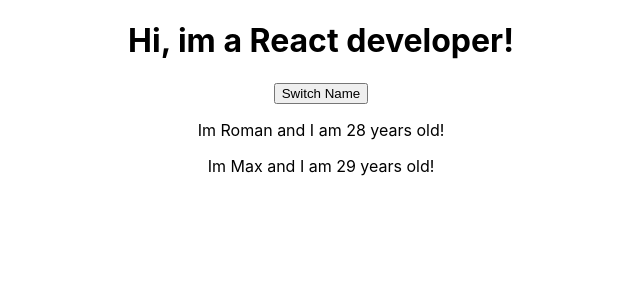
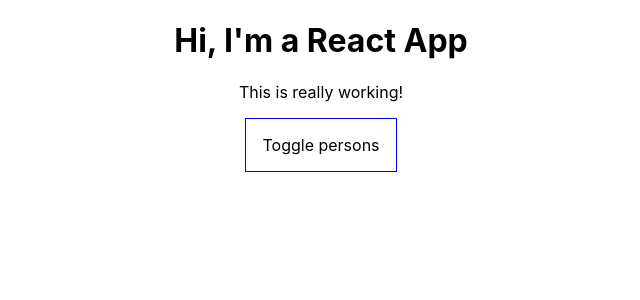
Before and after one commit to romangrubic/react-project, a React (Create React App) app: page / in a window 1280 px wide. Shown: the top 300 px of the page, without its empty margins (319-959 px from the left). Built offline with nearby package versions, Linux system fonts and the light colour scheme.

Commit message:
added id to persons list as a key.

```diff
--- a/src/App.js
+++ b/src/App.js
@@ -1,38 +1,74 @@
-import React, { useState } from 'react';
+import React, { Component } from 'react';
 import './App.css';
 import Person from './Person/Person';
 
-
-const App = (props) => {
-    const [personsState, setPersonsState] = useState({
+class App extends Component {
+    state = {
         persons: [
-            { name: "Roman", age: 28},
-            { name: "Max", age: 29}
+            { id: 'a1', name: 'Max', age: 28 },
+            { id: 'b2', name: 'Manu', age: 29 },
+            { id: 'c3', name: 'Stephanie', age: 26 },
         ],
-        otherState: "some other value"
-    });
-
-    const [otherState, setOtherState] = useState("some other value");
-    console.log(personsState, otherState);
-    const switchNameHandler = () => {
-        // console.log('dd');
-        // dont do this personsState.persons[0].name = "Maximillian";
-    setPersonsState({
-            persons: [
-            { name: "Roman Grubic", age: 28},
-            { name: "Maximillian", age: 29}
-        ],
-        otherState: personsState.otherState
-     });
+        otherState: 'some other value',
+        showPersons: false,
     };
 
-    return (
-        <div className="App">
-        <h1>Hi, im a React developer!</h1>
-        <button onClick={switchNameHandler}>Switch Name</button>
-        <Person name={personsState.persons[0].name} age={personsState.persons[0].age}/>
-        <Person name={personsState.persons[1].name} age={personsState.persons[1].age}/>
-        </div>
-    );
+    deletePersonHandler = (personIndex) => {
+        const persons = [...this.state.persons];
+        persons.splice(personIndex, 1);
+        this.setState({persons: persons});
+    }
+
+    nameChangedHandler = (event) => {
+        this.setState({
+            persons: [
+                { name: "Roman", age: 28 },
+                { name: event.target.value, age: 29 },
+                { name: 'Stephanie', age: 27 }
+            ]
+        });
+    }
+    togglePersonsHandler = () => {
+        const doesShow = this.state.showPersons;
+        this.setState({ showPersons: !doesShow });
+    }
+
+    render() {
+        const style = {
+            backgroundColor: 'white',
+            font: 'inherit',
+            border: '1px solid blue',
+            padding: '16px'
+        }
+
+        let persons = null;
+
+        if (this.state.showPersons) {
+            persons = (
+                <div>
+                    { this.state.persons.map((person, index) => {
+                        return <Person
+                            click={() => this.deletePersonHandler(index)}
+                            name={ person.name }
+                            age={ person.age }
+                            key={person.id} />
+                    }) }
+                </div>
+            )
+        }
+
+        return (
+            <div className="App">
+                <h1>Hi, I'm a React App</h1>
+                <p>This is really working!</p>
+                <button
+                    style={ style }
+                    onClick={ this.togglePersonsHandler }>Toggle persons</button>
+                { persons }
+            </div>
+        );
+        // return React.createElement('div', {className: 'App'}, React.createElement('h1', null, 'Does this work now?'));
+    }
 }
+
 export default App;
--- /dev/null
+++ b/src/Person/Person.css
@@ -0,0 +1,8 @@
+.Person{
+    width: 60%;
+    margin: 16px auto;
+    border: 1px solid #eee;
+    box-shadow: 0 2px 3px #ccc;
+    padding: 16px;
+    text-align: center;
+}
--- a/src/Person/Person.js
+++ b/src/Person/Person.js
@@ -1,10 +1,13 @@
 import React from 'react';
+import './Person.css';
+
 
 const person = (props) => {
     return (
-        <div>
-            <p>Im {props.name} and I am {props.age} years old!</p>
+        <div className="Person">
+            <p onClick={props.click}>Im {props.name} and I am {props.age} years old!</p>
             <p>{props.children}</p>
+            <input type="text" onChange={props.changed} value={props.name} />
         </div>
     )
 };
```
Also changed, not shown: src/UserInput/UserInput.js (added, +16 -0 lines), src/UserOutput/UserOutput.js (added, +12 -0 lines).
